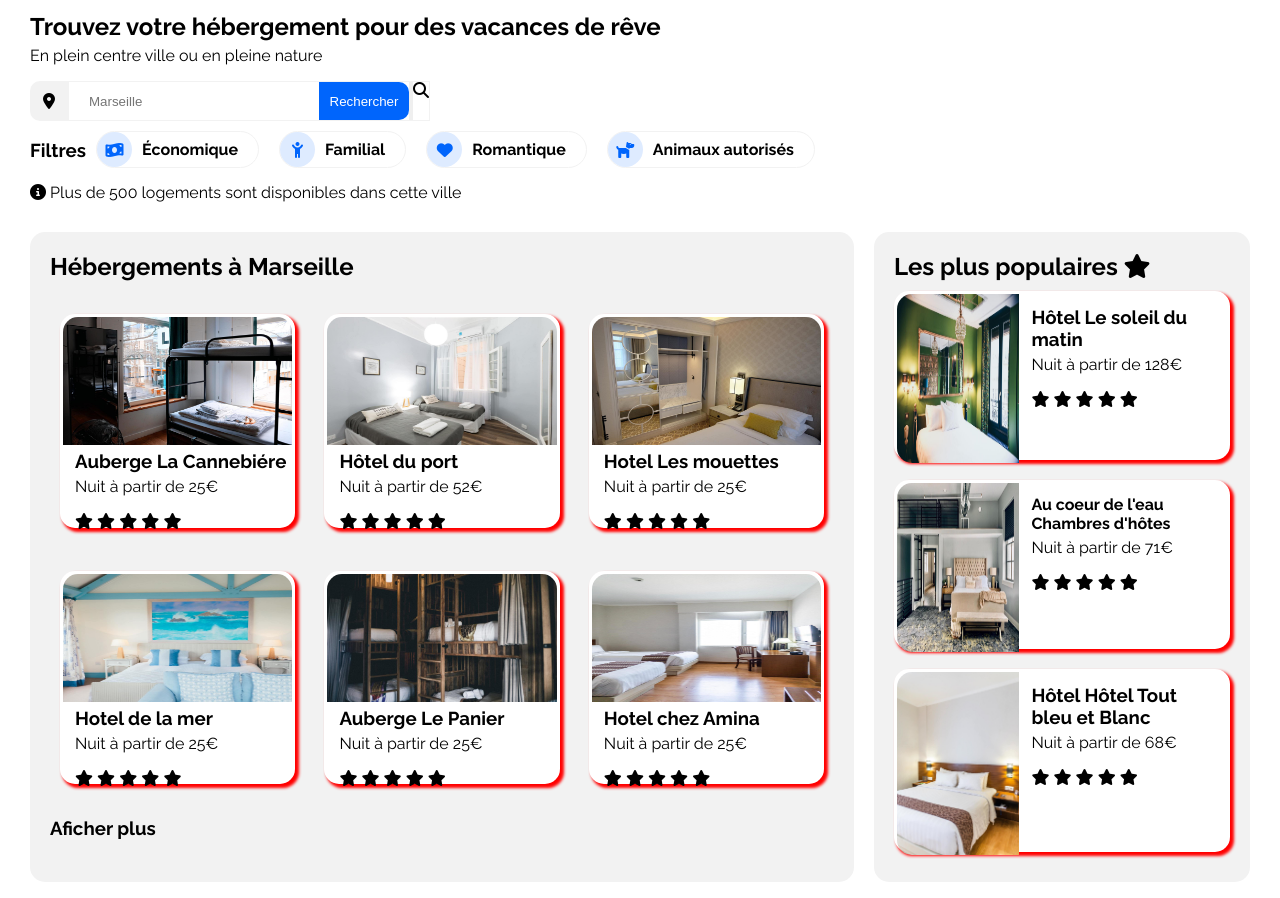
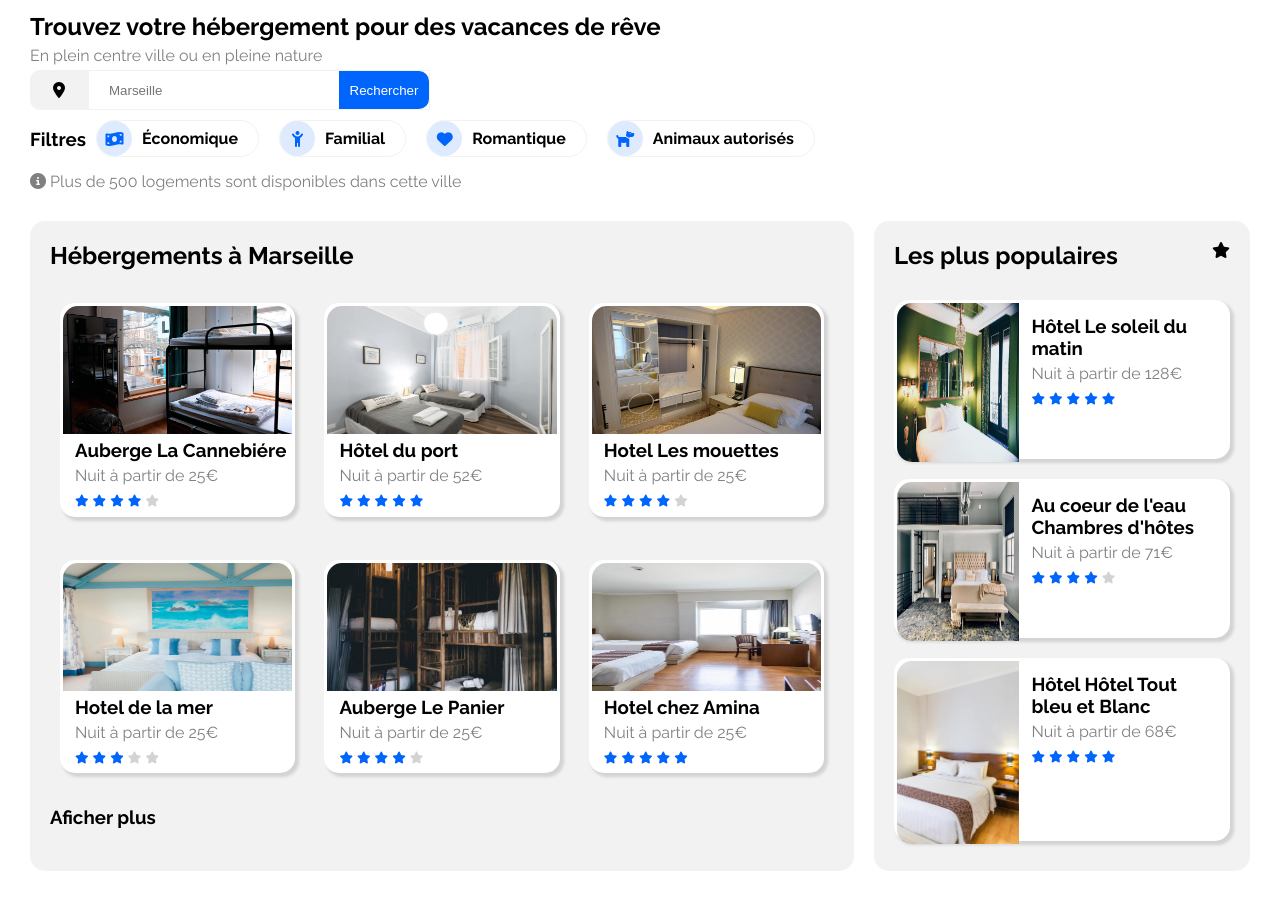
Before and after one commit to AdrianeRuggiero/projets, a plain HTML site: page projet-2/index.html in a window 1280 px wide. Shown: the part 98-996 px from the top of the page. Drawn offline with Linux system fonts and the light colour scheme.

Commit message:
fix errors index, adds mediaqueries

```diff
--- a/projet-2/index.html
+++ b/projet-2/index.html
@@ -27,7 +27,7 @@
                 <nav class="menuNav">
                         <ul class="menu">
                             <li><a href="#hebergements" class="nav-link">Hébergements</a></li>
-                            <li><a href="#activites" class="nav-link">Activités</a></li>
+                            <li><a href="#activities" class="nav-link">Activités</a></li>
                         </ul>
                 </nav>
 
@@ -113,7 +113,7 @@
                             <i class="fa-solid fa-star blue-star"></i>
                             <i class="fa-solid fa-star blue-star"></i>
                             <i class="fa-solid fa-star blue-star"></i>
-                            <i class="fa-solid fa-star grey-star"></i>
+                            <i class="fa-solid fa-star gray-star"></i>
                         </div>
                     </a>
                 </div>
@@ -125,11 +125,11 @@
                         <div class="textsTabs">
                             <h3>Hôtel du port</h3>
                             <p>Nuit à partir de 52€</p>
-                            <i class="fa-solid fa-star"></i>
-                            <i class="fa-solid fa-star"></i>
-                            <i class="fa-solid fa-star"></i>
-                            <i class="fa-solid fa-star"></i>
-                            <i class="fa-solid fa-star"></i>
+                            <i class="fa-solid fa-star blue-star"></i>
+                            <i class="fa-solid fa-star blue-star"></i>
+                            <i class="fa-solid fa-star blue-star"></i>
+                            <i class="fa-solid fa-star blue-star"></i>
+                            <i class="fa-solid fa-star blue-star"></i>
                         </div>
                     </a>
                 </div>
@@ -141,11 +141,11 @@
                         <div class="textsTabs">
                             <h3>Hotel Les mouettes</h3>
                             <p>Nuit à partir de 25€</p>
-                            <i class="fa-solid fa-star"></i>
-                            <i class="fa-solid fa-star"></i>
-                            <i class="fa-solid fa-star"></i>
-                            <i class="fa-solid fa-star"></i>
-                            <i class="fa-solid fa-star"></i>
+                            <i class="fa-solid fa-star blue-star"></i>
+                            <i class="fa-solid fa-star blue-star"></i>
+                            <i class="fa-solid fa-star blue-star"></i>
+                            <i class="fa-solid fa-star blue-star"></i>
+                            <i class="fa-solid fa-star gray-star"></i>
                         </div>
                     </a>
                 </div>
@@ -157,11 +157,11 @@
                         <div class="textsTabs">
                             <h3>Hotel de la mer</h3>
                             <p>Nuit à partir de 25€</p>
-                            <i class="fa-solid fa-star"></i>
-                            <i class="fa-solid fa-star"></i>
-                            <i class="fa-solid fa-star"></i>
-                            <i class="fa-solid fa-star"></i>
-                            <i class="fa-solid fa-star"></i>
+                            <i class="fa-solid fa-star blue-star"></i>
+                            <i class="fa-solid fa-star blue-star"></i>
+                            <i class="fa-solid fa-star blue-star"></i>
+                            <i class="fa-solid fa-star gray-star"></i>
+                            <i class="fa-solid fa-star gray-star"></i>
                         </div>
                     </a>
                 </div>
@@ -173,11 +173,11 @@
                         <div class="textsTabs">
                             <h3>Auberge Le Panier</h3>
                             <p>Nuit à partir de 25€</p>
-                            <i class="fa-solid fa-star"></i>
-                            <i class="fa-solid fa-star"></i>
-                            <i class="fa-solid fa-star"></i>
-                            <i class="fa-solid fa-star"></i>
-                            <i class="fa-solid fa-star"></i>
+                            <i class="fa-solid fa-star blue-star"></i>
+                            <i class="fa-solid fa-star blue-star"></i>
+                            <i class="fa-solid fa-star blue-star"></i>
+                            <i class="fa-solid fa-star blue-star"></i>
+                            <i class="fa-solid fa-star gray-star"></i>
                         </div>
                     </a>
                 </div>
@@ -189,19 +189,20 @@
                         <div class="textsTabs">
                             <h3>Hotel chez Amina</h3>
                             <p>Nuit à partir de 25€</p>
-                            <i class="fa-solid fa-star"></i>
-                            <i class="fa-solid fa-star"></i>
-                            <i class="fa-solid fa-star"></i>
-                            <i class="fa-solid fa-star"></i>
-                            <i class="fa-solid fa-star"></i>
+                            <i class="fa-solid fa-star blue-star"></i>
+                            <i class="fa-solid fa-star blue-star"></i>
+                            <i class="fa-solid fa-star blue-star"></i>
+                            <i class="fa-solid fa-star blue-star"></i>
+                            <i class="fa-solid fa-star blue-star"></i>
                         </div>
                     </a>
                 </div>
                 <h3 class="title">Aficher plus</h3>
             </div>
             <div class="bestPlaces">
-                <div class="title">
-                    <h2>Les plus populaires <i class="fa-solid fa-star"></i></h2>
+                <div class="title-bestPlaces">
+                    <h2>Les plus populaires</h2>
+                    <div> <i class="fa-solid fa-star"></i> </div>
                 </div>
                 <div class="cases">
                     <a href="" class="text-a">
@@ -211,11 +212,11 @@
                         <div class="textCases">
                             <h3>Hôtel Le soleil du matin</h3>
                             <p>Nuit à partir de 128€</p>
-                            <i class="fa-solid fa-star"></i>
-                            <i class="fa-solid fa-star"></i>
-                            <i class="fa-solid fa-star"></i>
-                            <i class="fa-solid fa-star"></i>
-                            <i class="fa-solid fa-star"></i>
+                            <i class="fa-solid fa-star blue-star"></i>
+                            <i class="fa-solid fa-star blue-star"></i>
+                            <i class="fa-solid fa-star blue-star"></i>
+                            <i class="fa-solid fa-star blue-star"></i>
+                            <i class="fa-solid fa-star blue-star"></i>
                         </div>
                     </a>
                 </div>
@@ -225,13 +226,13 @@
                             <img src="images/hebergements/3_medium/aw-creative-VGs8z60yT2c-unsplash.jpg" alt="" class="imagesCases">
                         </div>
                         <div class="textCases">
-                            <h4>Au coeur de l'eau Chambres d'hôtes</h4>
+                            <h3>Au coeur de l'eau Chambres d'hôtes</h3>
                             <p>Nuit à partir de 71€</p>
-                            <i class="fa-solid fa-star"></i>
-                            <i class="fa-solid fa-star"></i>
-                            <i class="fa-solid fa-star"></i>
-                            <i class="fa-solid fa-star"></i>
-                            <i class="fa-solid fa-star"></i>
+                            <i class="fa-solid fa-star blue-star"></i>
+                            <i class="fa-solid fa-star blue-star"></i>
+                            <i class="fa-solid fa-star blue-star"></i>
+                            <i class="fa-solid fa-star blue-star"></i>
+                            <i class="fa-solid fa-star gray-star"></i>
                         </div>
                     </a>
                 </div>
@@ -243,11 +244,11 @@
                         <div class="textCases">
                             <h3>Hôtel Hôtel Tout bleu et Blanc</h3>
                             <p>Nuit à partir de 68€</p>
-                            <i class="fa-solid fa-star"></i>
-                            <i class="fa-solid fa-star"></i>
-                            <i class="fa-solid fa-star"></i>
-                            <i class="fa-solid fa-star"></i>
-                            <i class="fa-solid fa-star"></i>
+                            <i class="fa-solid fa-star blue-star"></i>
+                            <i class="fa-solid fa-star blue-star"></i>
+                            <i class="fa-solid fa-star blue-star"></i>
+                            <i class="fa-solid fa-star blue-star"></i>
+                            <i class="fa-solid fa-star blue-star"></i>
                         </div>
                     </a>
                 </div>
--- a/projet-2/style.css
+++ b/projet-2/style.css
@@ -16,14 +16,20 @@ h1 h2{
     font-size: 22px;
 }
 
+h3{
+    color: black;
+}
+
 p{
     margin-top: 5px;
-    margin-bottom: 16px;
+    margin-bottom: 5px;
+    color: gray;
 }
 
 a{
     text-decoration: none;
-    color: black;
+    color: gray;
+    margin-bottom: 10px;
 }
 
 li {
@@ -98,6 +104,24 @@ header{
     border: none;
     border-radius: 0 10px 10px 0;
     width: 90px;
+    cursor: pointer;
+}
+
+.search-btn-mobile{
+    display:none
+}
+
+.search i{
+    display: none;
+}
+
+label{
+    cursor: pointer;
+}
+
+label:hover{
+    background-color: black;
+    color: #FFFF;
 }
 
 .filters input{
@@ -144,6 +168,16 @@ header{
     justify-content: space-between;
 }
 
+.blue-star{
+    color: #0065FC;
+    font-size: 12px;
+}
+
+.gray-star{
+    color: lightgray;
+    font-size: 12px;
+}
+
 .main {
     background-color: #F2F2F2;
     border-radius: 15px;
@@ -163,7 +197,7 @@ header{
     background-color: #ffff;
     width: 30%;
     height: 35%;
-    box-shadow: 3px 3px 3px 1px red;
+    box-shadow: 3px 3px 3px 1px lightgray;
     border-radius: 15px;
     margin: 10px;
 }
@@ -201,11 +235,18 @@ header{
     justify-content: space-between;
 }
 
+.title-bestPlaces{
+    display: flex;
+    flex-direction: row;
+    justify-content: space-between;
+    margin-bottom: 20px;
+}
+
 .cases{
     background-color: #ffff;
     width: 100%;
     height: 30%;
-    box-shadow: 3px 3px 3px 1px red;
+    box-shadow: 3px 3px 3px 1px lightgray;
     border-radius: 15px;
     margin-top: 10px;
     margin-bottom: 10px;
@@ -264,7 +305,7 @@ header{
     width: 100%;
     height: 100%;
     border-radius: 15px;
-    box-shadow: 3px 3px 3px 1px red;
+    box-shadow: 3px 3px 3px 1px #F2F2F2;
 }
 
 .activitiesSmall{
@@ -291,14 +332,14 @@ header{
     width: 100%;
     height: 60%;
     border-radius: 15px;
-    box-shadow: 3px 3px 3px 1px red;
+    box-shadow: 3px 3px 3px 1px #F2F2F2;
 }
 
 .lugar2{
     width: 100%;
     height:  30%;
     border-radius: 15px;
-    box-shadow: 3px 3px 3px 1px red;
+    box-shadow: 3px 3px 3px 1px #F2F2F2;
 }
 
 .image2-container{
@@ -332,3 +373,24 @@ footer{
 .footer-title{
     margin-bottom: 10px;
 }
+
+/* Media Queries */
+
+@media screen and (min-width: 768px) and (max-width: 992px) {
+    #hebergements{
+        flex-direction: column-reverse ;
+        width: auto;
+        height: auto;
+    }
+
+    .main{
+        width: 100%;
+        flex-flow: column;
+        height: auto;
+        background-color: #ffff;
+    }
+}
+
+@media screen and (max-width: 767px) {
+
+}
```
